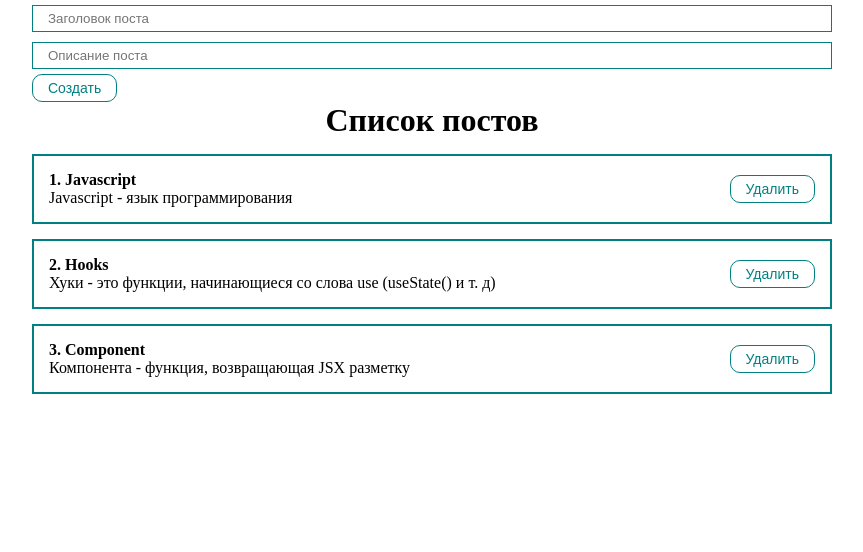
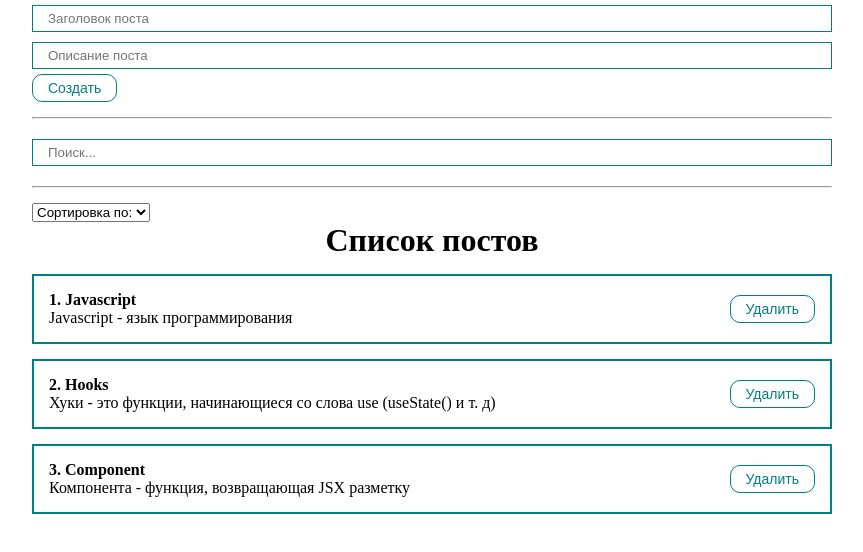
Before and after one commit to Ternol/js_fund2021, a React (Create React App) app: page / in a window 1280 px wide. Shown: the top 552 px of the page, without its empty margins (208-1071 px from the left). Built offline with nearby package versions, Linux system fonts and the light colour scheme.

Commit message:
added logic of sorting and searching by array of posts

```diff
--- a/src/App.js
+++ b/src/App.js
@@ -1,7 +1,9 @@
-import React, {useState} from "react";
+import React, {useMemo, useState} from "react";
 import './styles/App.css'
 import PostsList from "./components/PostsList";
 import PostForm from "./components/PostForm";
+import MySelect from "./components/UI/select/MySelect";
+import MyInput from "./components/UI/input/MyInput";
 
 function App() {
     const [posts, setPosts] = useState(
@@ -10,6 +12,25 @@ function App() {
             {id: 2, title: 'Hooks', body: 'Хуки - это функции, начинающиеся со слова use (useState() и т. д)'},
             {id: 3, title: 'Component', body: 'Компонента - функция, возвращающая JSX разметку'}])
 
+    const [selectedSort, setSelectedSort] = useState('');
+    const [searchQuery, setSearchQuery] = useState('');
+
+
+    const sortedPosts = useMemo(() => {
+        if (selectedSort) {
+            return [...posts].sort((a,b) => a[selectedSort].localeCompare(b[selectedSort]));
+        }
+        return posts
+    }, [selectedSort, posts]);
+
+    const searchedAndSortedPosts = useMemo(() => {
+        return sortedPosts.filter(post => post.title.toLowerCase().includes(searchQuery.toLowerCase()))
+    },[sortedPosts, searchQuery])
+
+
+    const sortPosts = (selectValue) => {
+        setSelectedSort(selectValue);
+    }
 
     const createPost = (newPost) => {
         setPosts([...posts, newPost])
@@ -22,7 +43,22 @@ function App() {
     return (
         <div className='App'>
             <PostForm create={createPost}/>
-            <PostsList posts={posts} delete={deletePost}/>
+            <hr style={{margin: '15px 0'}}/>
+            <MyInput placeholder='Поиск...'
+                     value={searchQuery}
+                     onChange={e => setSearchQuery(e.target.value)}
+            />
+            <hr style={{margin: '15px 0'}}/>
+            <MySelect defaultValue="Сортировка по:"
+                      options={[
+                          {value: 'title', name: 'По названию'},
+                          {value: 'body', name: 'По описанию'}
+                      ]}
+                      value={selectedSort}
+                      onChange={sortPosts}
+            />
+
+            <PostsList posts={searchedAndSortedPosts} delete={deletePost}/>
         </div>
 
     )
--- a/src/components/PostsList.jsx
+++ b/src/components/PostsList.jsx
@@ -1,9 +1,11 @@
 import React from 'react';
 import PostItem from "./PostItem";
+import MySelect from "./UI/select/MySelect";
 
 const PostsList = (props) => {
     return (
         <div>
+
             {props.posts.length
             ? <h1 style={{textAlign: 'center'}}>Список постов</h1>
             : <h1 style={{textAlign: 'center'}}>Посты не найдены</h1>
--- /dev/null
+++ b/src/components/UI/select/MySelect.jsx
@@ -0,0 +1,16 @@
+import React from 'react';
+
+const MySelect = ({options, defaultValue, value, onChange}) => {
+    return (
+
+        <div>
+            <select value={value} onChange={event => onChange(event.target.value)}>
+                <option value="" disabled>{defaultValue}</option>
+                {options.map(op => <option key={op.value} value={op.value}>{op.name}</option>
+                )}
+            </select>
+        </div>
+    );
+};
+
+export default MySelect;
```
